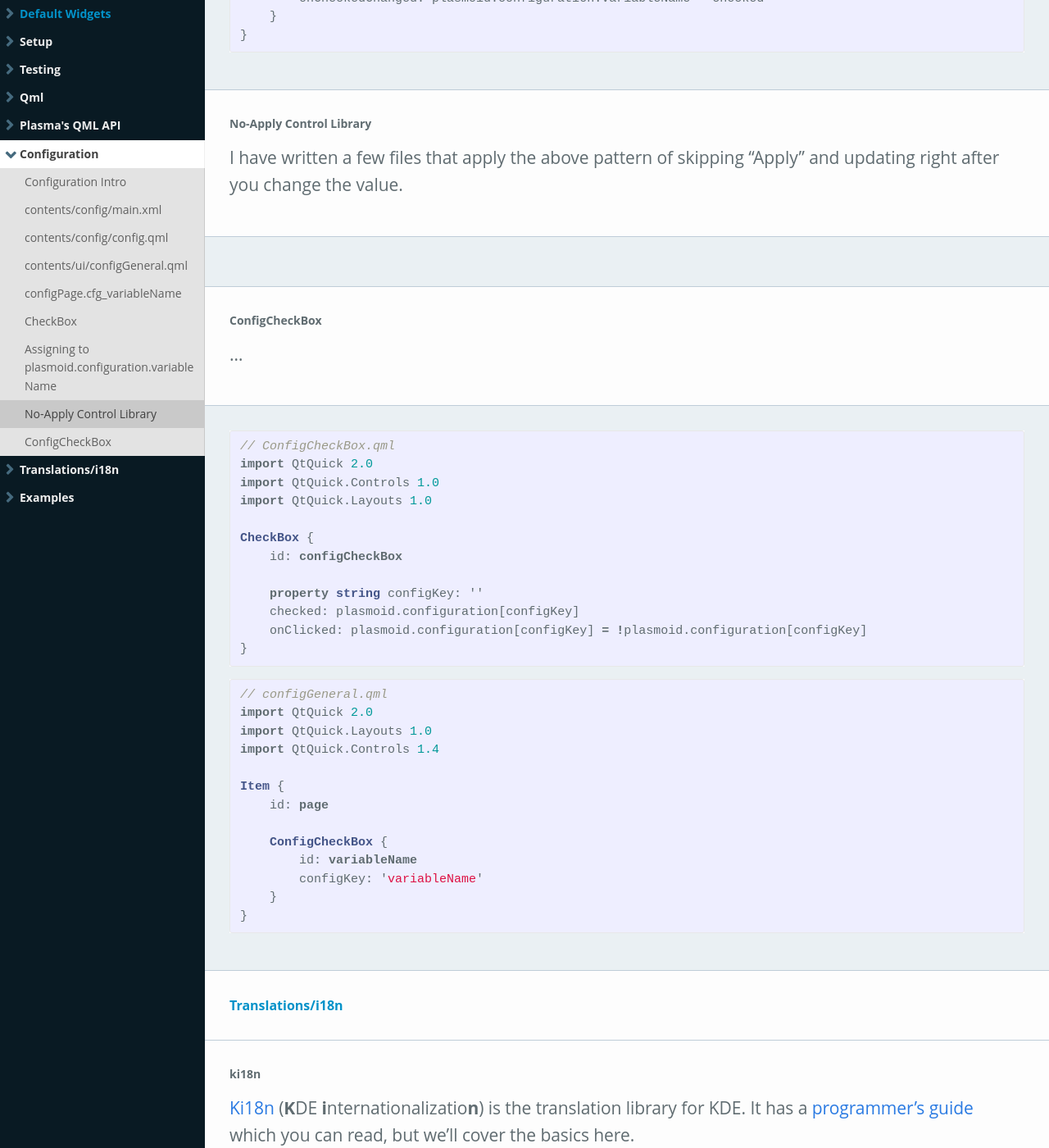
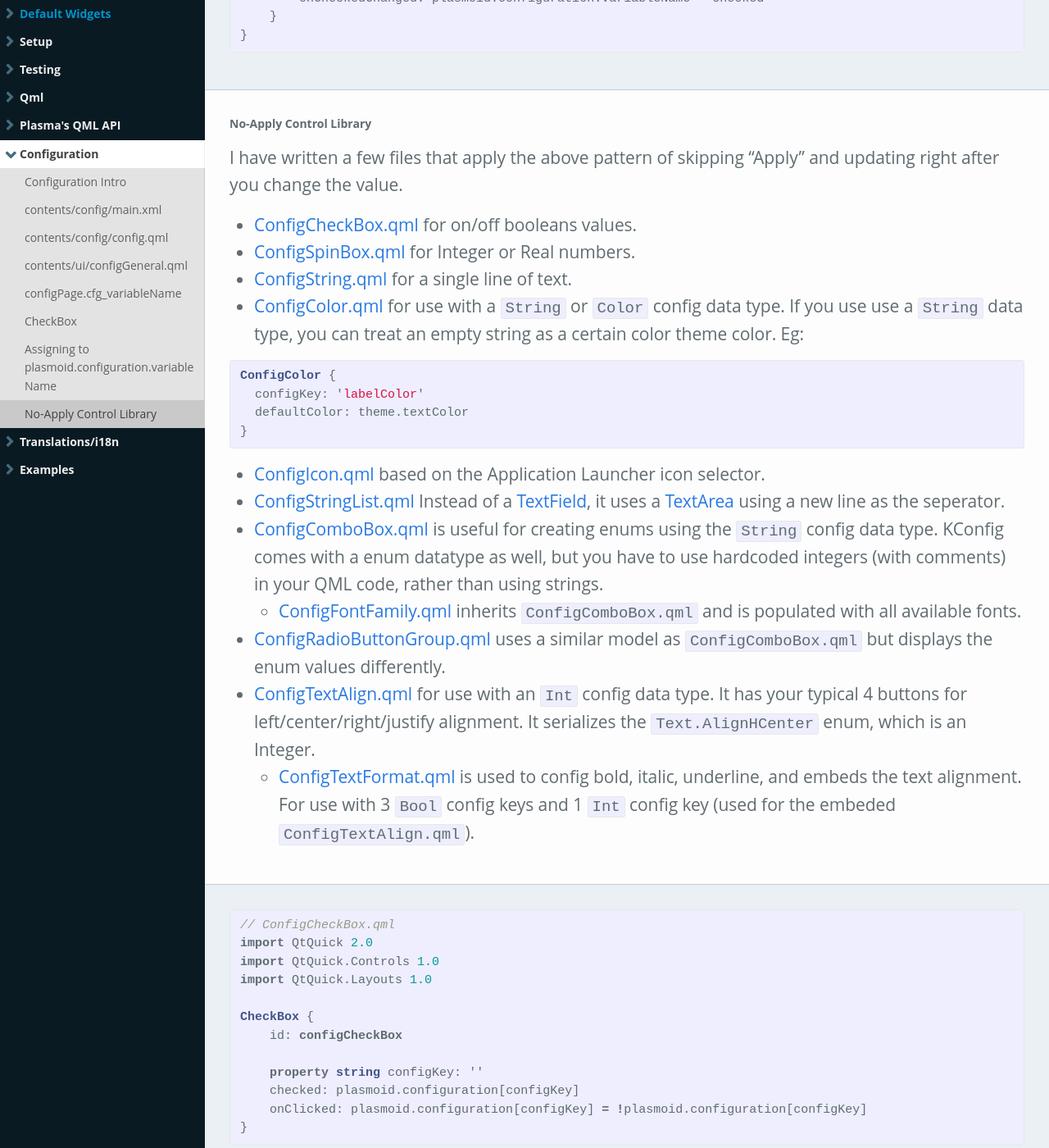
Before and after one commit to Zren/zren.github.io, a Jekyll site: the page built from kde_docs_widget.md, in a window 1280 px wide and 1400 px high, scrolled down 24583 px. Shown: the whole window at 82% size. Built offline with Jekyll 4.4.1, drawn with Linux system fonts in a browser that asks for light colours; comment, search, counter and statistics services are not loaded; some of the changed text lies outside the part shown.

Commit message:
Link to KConfig class list. Link to in-use ConfigCheckBox.qml files instead of embedding them.

```diff
--- a/kde_docs_widget.md
+++ b/kde_docs_widget.md
@@ -715,7 +715,7 @@
 {% capture sectionLeft %}
 `main.xml` is where you define the properties that will be serialized into `~/.config/plasma-org.kde.plasma.desktop-appletsrc`. All properties will be accesible with `plasmoid.configuration.variableName` reguardless of was group it's in.
 
-KConfig has a variety of data types:
+[KConfig](https://api.kde.org/frameworks/kconfig/html/annotated.html) has a variety of data types:
 
 * `Int` for an Integer number
 * `Double` for a double precision floating point number (Real)
@@ -880,13 +880,21 @@
 
 I have written a few files that apply the above pattern of skipping "Apply" and updating right after you change the value.
 
-{% endcapture %}{% capture sectionRight %}
-{% endcapture %}{% include docSection.html label=label sectionLeft=sectionLeft sectionRight=sectionRight %}
+* [ConfigCheckBox.qml](https://github.com/Zren/plasma-applet-tiledmenu/blob/master/package/contents/ui/lib/ConfigCheckBox.qml) for on/off booleans values.
+* [ConfigSpinBox.qml](https://github.com/Zren/plasma-applet-tiledmenu/blob/master/package/contents/ui/lib/ConfigSpinBox.qml) for Integer or Real numbers.
+* [ConfigString.qml](https://github.com/Zren/plasma-applet-eventcalendar/blob/master/package/contents/ui/lib/ConfigString.qml) for a single line of text.
+* [ConfigColor.qml](https://github.com/Zren/plasma-applet-tiledmenu/blob/master/package/contents/ui/lib/ConfigColor.qml) for use with a `String` or `Color` config data type. If you use use a `String` data type, you can treat an empty string as a certain color theme color. Eg: {% highlight qml %}ConfigColor {
+  configKey: 'labelColor'
+  defaultColor: theme.textColor
+}{% endhighlight %}
+* [ConfigIcon.qml](https://github.com/Zren/plasma-applet-tiledmenu/blob/master/package/contents/ui/lib/ConfigIcon.qml) based on the Application Launcher icon selector.
+* [ConfigStringList.qml](https://github.com/Zren/plasma-applet-tiledmenu/blob/master/package/contents/ui/lib/ConfigStringList.qml) Instead of a [TextField](https://doc.qt.io/qt-5/qml-qtquick-controls-textfield.html), it uses a [TextArea](https://doc.qt.io/qt-5/qml-qtquick-controls-textarea.html) using a new line as the seperator.
+* [ConfigComboBox.qml](https://github.com/Zren/plasma-applet-simpleweather/blob/master/package/contents/ui/lib/ConfigComboBox.qml) is useful for creating enums using the `String` config data type. KConfig comes with a enum datatype as well, but you have to use hardcoded integers (with comments) in your QML code, rather than using strings.
+    * [ConfigFontFamily.qml](https://github.com/Zren/plasma-applet-simpleweather/blob/master/package/contents/ui/lib/ConfigFontFamily.qml) inherits `ConfigComboBox.qml` and is populated with all available fonts.
+* [ConfigRadioButtonGroup.qml](https://github.com/Zren/plasma-applet-githubissues/blob/master/package/contents/ui/lib/ConfigRadioButtonGroup.qml) uses a similar model as `ConfigComboBox.qml` but displays the enum values differently.
+* [ConfigTextAlign.qml](https://github.com/Zren/plasma-applet-simpleweather/blob/master/package/contents/ui/lib/ConfigTextAlign.qml) for use with an `Int` config data type. It has your typical 4 buttons for left/center/right/justify alignment. It serializes the `Text.AlignHCenter` enum, which is an Integer.
+    * [ConfigTextFormat.qml](https://github.com/Zren/plasma-applet-simpleweather/blob/master/package/contents/ui/lib/ConfigTextFormat.qml) is used to config bold, italic, underline, and embeds the text alignment. For use with 3 `Bool` config keys and 1 `Int` config key (used for the embeded `ConfigTextAlign.qml`).
 
-
-{% capture label %}ConfigCheckBox{% endcapture %}
-{% capture sectionLeft %}
-...
 {% endcapture %}{% capture sectionRight %}
 {% highlight qml %}
 // ConfigCheckBox.qml
```
